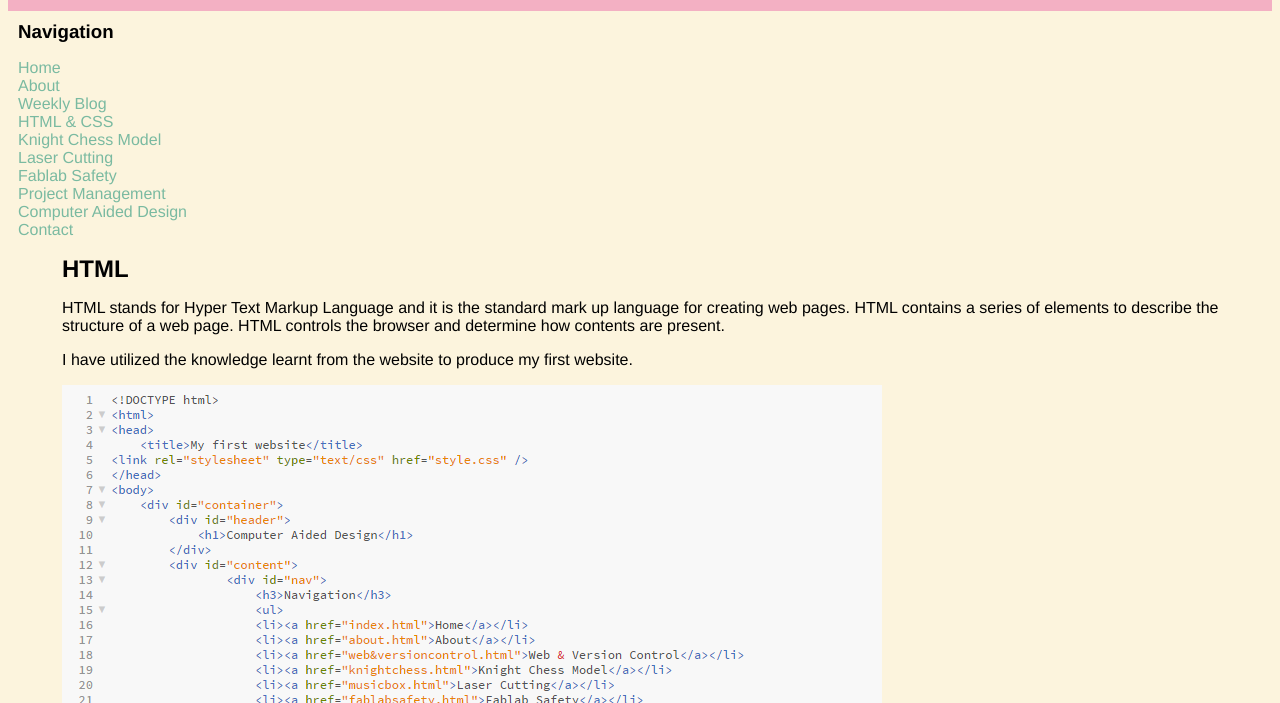
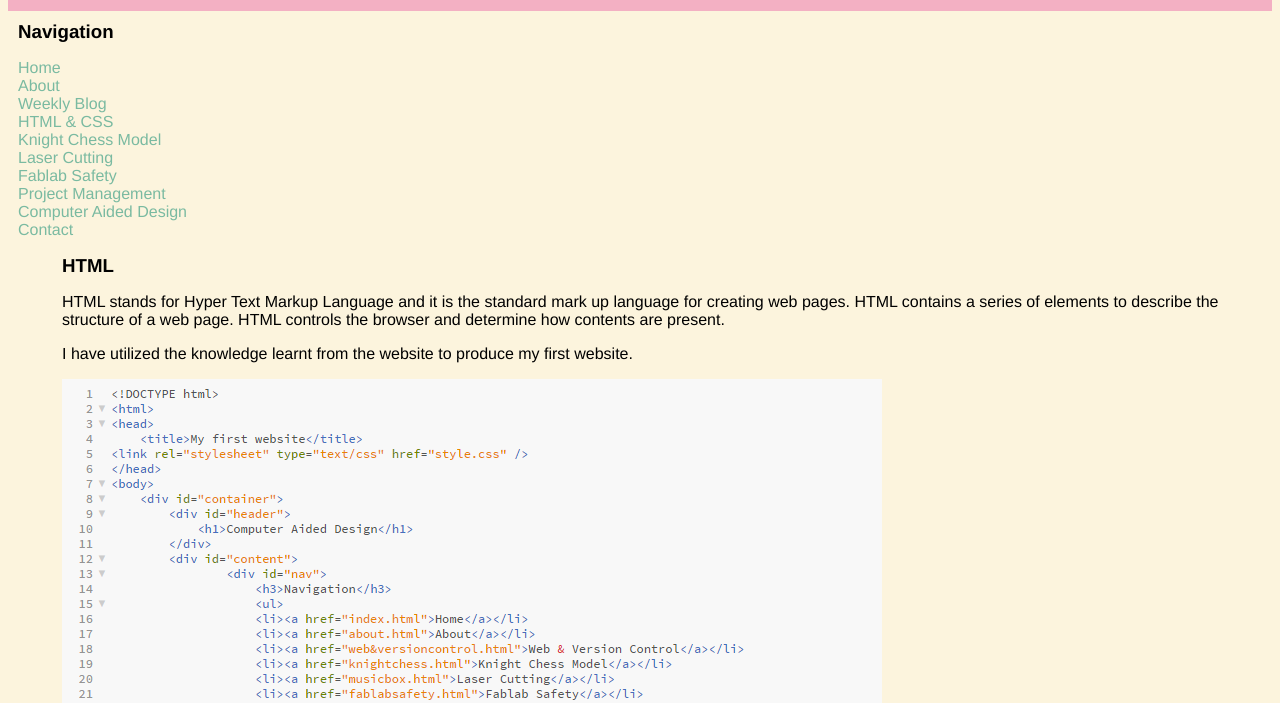
Before and after one commit to Meijiakoh/dfab, a plain HTML site: page web&versioncontrol.html in a window 1280 px wide. Shown: the part 97-800 px from the top of the page. Drawn offline with Linux system fonts and the light colour scheme.

Commit message:
Update web&versioncontrol.html

```diff
--- a/web&versioncontrol.html
+++ b/web&versioncontrol.html
@@ -27,7 +27,7 @@
                 </div>
 
                 <div id="main">
-                    <h2>HTML</h2>
+                    <h3>HTML</h3>
                     <p>HTML stands for Hyper Text Markup Language and it is the standard mark up language for creating web pages. HTML contains a series of elements to describe the structure of a web page. HTML controls the browser and determine how contents are present.</p>
                     <p>I have utilized the knowledge learnt from the website to produce my first website.</p>
                         <img src="html%201.png" alt="html">
```
